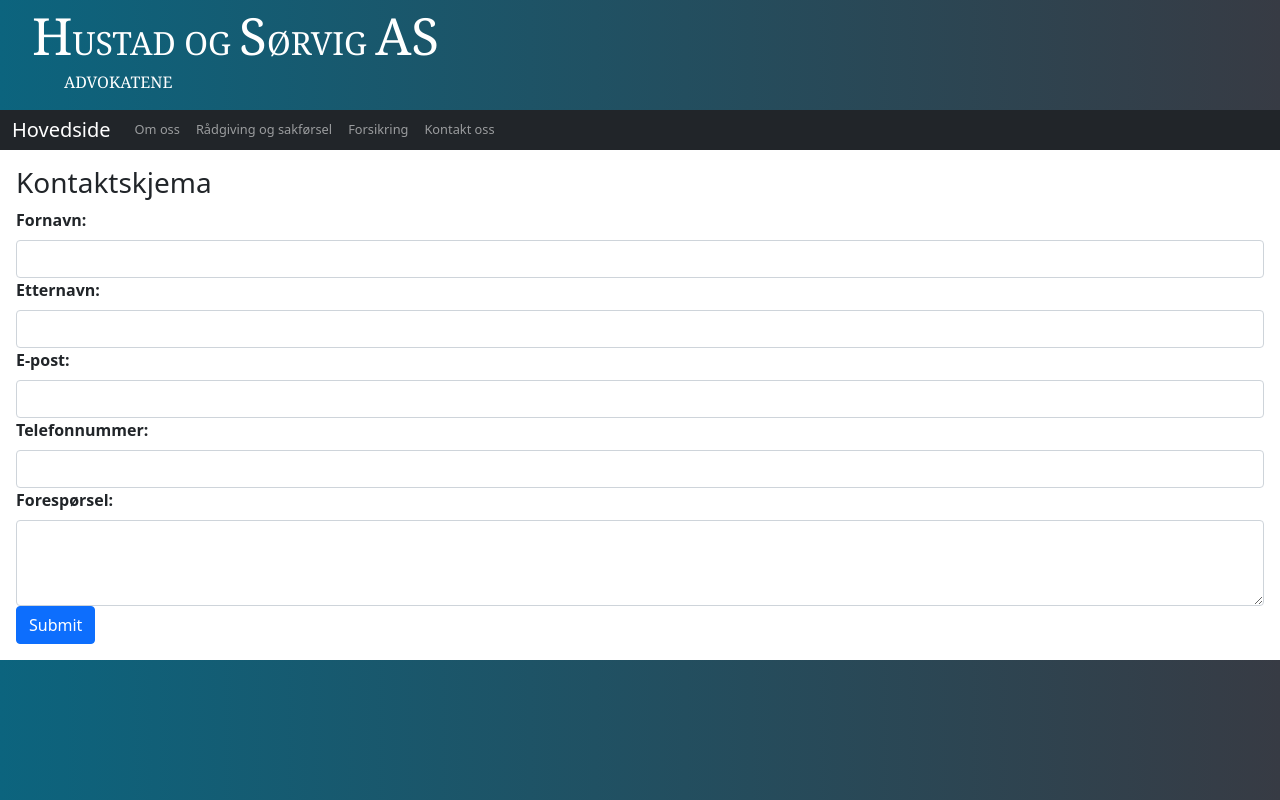
After one commit to kodakorg/namsosadv, a Node server app: page /kontaktskjema in a window 1280 px wide. The commit adds this page. Run offline with Node 20, Linux system fonts and the light colour scheme.

Commit message:
Major update after review

```diff
--- a/package.json
+++ b/package.json
@@ -13,6 +13,7 @@
     "ejs": "^2.6.1",
     "express": "^4.16.4",
     "morgan": "^1.9.1",
+    "nodemailer": "^6.7.0",
     "serve-favicon": "^2.5.0"
   }
 }
--- a/public/css/css.css
+++ b/public/css/css.css
@@ -8,6 +8,10 @@ body {
 
 p {
   max-width: 600px;
+}
+
+.error {
+  color: red;
 }
 
 .header {
--- a/server.js
+++ b/server.js
@@ -1,18 +1,29 @@
 const express = require('express');
 const app = express();
 const port = 3000
+const nodemailer = require('nodemailer');
 
 var morgan = require('morgan')
 var favicon = require('serve-favicon');
 var path = require("path");
 require('dotenv').config()
 
-app.set('view engine', 'ejs');
+app.use(express.urlencoded({ extended: true }))
 app.use(express.static("public"));
 app.use('/css', express.static(path.join(__dirname, 'public/css')))
 app.use(favicon(path.join(__dirname, 'public', 'favicon.ico')));
 app.use(morgan('combined'));
+
+app.set('view engine', 'ejs');
 app.set('trust proxy', 1)
+
+const transporter = nodemailer.createTransport({
+  service: 'gmail',
+  auth: {
+    user: process.env.EMAIL_ADDRESS,
+    pass: process.env.EMAIL_PASSWORD
+  },
+});
 
 app.get('/', function (req, res) {
   res.render('pages/hovedside');
@@ -31,12 +42,82 @@ app.get('/forsikring', function (req, res) {
 });
 
 app.get('/kontakt', function (req, res) {
-  res.render('pages/kontakt', { sjekk: false });
+  res.render('pages/kontakt');
+});
+
+app.get('/kontaktskjema', function (req, res) {
+  res.render('pages/kontaktskjema');
 });
 
 app.get('/kart', function (req, res) {
-  res.render('pages/kart', { sjekk: false });
+  res.render('pages/kart');
 });
+
+app.post('/kontaktskjema', function (req, res) {
+  var fnavn = req.body.fnavn;
+  var enavn = req.body.enavn;
+  var epost = req.body.epost;
+  var tlf = req.body.tlf;
+  var tekst = req.body.tekst;
+  var html_string = "";
+
+  html_string += "Fornavn: " + fnavn + "<br>";
+  html_string += "Etternavn: " + enavn + "<br><br>";
+  html_string += "Epost: " + epost + "<br>";
+  html_string += "Telefonnummer: " + tlf + "<br><br>";
+  html_string += "Forespørsel: " + tekst;
+
+  if (typeof fnavn === 'undefined' || fnavn === null || fnavn === '') {
+    res.render('pages/tilbakemelding', {
+      sjekk: false,
+      message: "Fornavn mangler eller er tom"
+    })
+  } else if (typeof enavn === 'undefined' || enavn === null || enavn === '') {
+    res.render('pages/tilbakemelding', {
+      sjekk: false,
+      message: "Etternavn mangler eller er tom"
+    })
+  } else if (typeof epost === 'undefined' || epost === null || epost === '') {
+    res.render('pages/tilbakemelding', {
+      sjekk: false,
+      message: "Epost mangler eller er tom"
+    })
+  } else if (typeof tlf === 'undefined' || tlf === null || tlf === '') {
+    res.render('pages/tilbakemelding', {
+      sjekk: false,
+      message: "Telefonnummer mangler eller er tom"
+    })
+  } else if (typeof tekst === 'undefined' || tekst === null || tekst === '') {
+    res.render('pages/tilbakemelding', {
+      sjekk: false,
+      message: "Forespørsel mangler eller er tom"
+    })
+  } else {
+    const mailOptions = {
+      from: "Kontaktskjema <namsosadv@gmail.com>",
+      to: "ole.hustad@gmail.com",
+      subject: "Kontaktskjema Namsosadvokatene",
+      text: html_string,
+      html: "<b>" + html_string + "</b>",
+    }
+
+    transporter.sendMail(mailOptions, function (err, result) {
+      if (err) {
+        res.render('pages/tilbakemelding', {
+          sjekk: false,
+          message: err
+        })
+      } else {
+        transporter.close();
+        res.render('pages/tilbakemelding', { sjekk: true })
+      }
+    })
+  }
+});
+
+setInterval(function () {
+  http.get("http://namsosadvokatene.no/");
+}, 1200000);
 
 app.listen(process.env.PORT || port, () => {
   console.log(`App listening at http://localhost:${port}`)
--- a/views/pages/kontakt.ejs
+++ b/views/pages/kontakt.ejs
@@ -20,6 +20,10 @@
       <tr>
         <td>Telefax:</td>
         <td>74 22 66 78</td>
+      </tr>
+      <tr>
+        <td>Kontaktskjema:</td>
+        <td><a href="/kontaktskjema">Kontaktskjema</a></td>
       </tr>
       <tr>
         <td>Postadresse:</td>
--- /dev/null
+++ b/views/pages/kontaktskjema.ejs
@@ -0,0 +1,49 @@
+<!DOCTYPE html>
+<html lang="en">
+
+<head>
+  <% include ../partials/head %>
+</head>
+
+<body>
+
+  <header>
+    <% include ../partials/header %>
+  </header>
+
+  <div class="bg-white p-3">
+    <h3>Kontaktskjema</h3>
+    <form action="/kontaktskjema" id="kontaktskjema" method="post">
+      <div>
+        <label for="fnavn" class="form-label fw-bold">Fornavn:</label>
+        <input type="text" class="form-control" name="fnavn" required>
+      </div>
+      <div>
+        <label for="enavn" class="form-label fw-bold">Etternavn:</label>
+        <input type="text" class="form-control" name="enavn">
+      </div>
+      <div>
+        <label for="epost" class="form-label fw-bold">E-post:</label>
+        <input type="text" id="epost" class="form-control" name="epost">
+      </div>
+      <div>
+        <label for="tlf" class="form-label fw-bold">Telefonnummer:</label>
+        <input type="number" class="form-control" name="tlf">
+      </div>
+      <div>
+        <label for="tekst" class="form-label fw-bold">Forespørsel:</label>
+        <textarea class="form-control" id="tekst" name="tekst" rows="3"></textarea>
+      </div>
+      <button class="btn btn-primary" id="myButton">Submit</button>
+    </form>
+  </div>
+  <br>
+
+  <footer>
+    <% include ../partials/foother %>
+  </footer>
+
+</body>
+
+
+</html>
--- a/views/partials/foother.ejs
+++ b/views/partials/foother.ejs
@@ -1 +1,35 @@
+<script src="/js/jquery.min.js"></script>
 <script src="/js/bootstrap.bundle.min.js"></script>
+<script src="/js/jquery.validate.min.js"></script>
+<script src="/js/additional-methods.min.js"></script>
+
+<script>
+  $("#kontaktskjema").validate({
+    rules: {
+      fnavn: "required",
+      enavn: "required",
+      tlf: {
+        required: true,
+        minlength: 8,
+      },
+      epost: {
+        required: true,
+        email: true
+      },
+      tekst: "required"
+    },
+    messages: {
+      fnavn: "Fornavn må fylles ut",
+      enavn: "Etternavn må fylles ut",
+      tlf: {
+        required: "Telefonnummer må fylles ut",
+        minlengt: "Telefonnummer må være minimum 8 tall",
+      },
+      epost: {
+        required: "Epost må fylles ut",
+        email: "En gyldig e-post adresse må fylles ut f.eks. navn@domene.no"
+      },
+      tekst: "Formål må fylles ut"
+    }
+  });
+</script>
```
Also changed, not shown: views/pages/tilbakemelding.ejs (added, +33 -0 lines), 1 other file.
